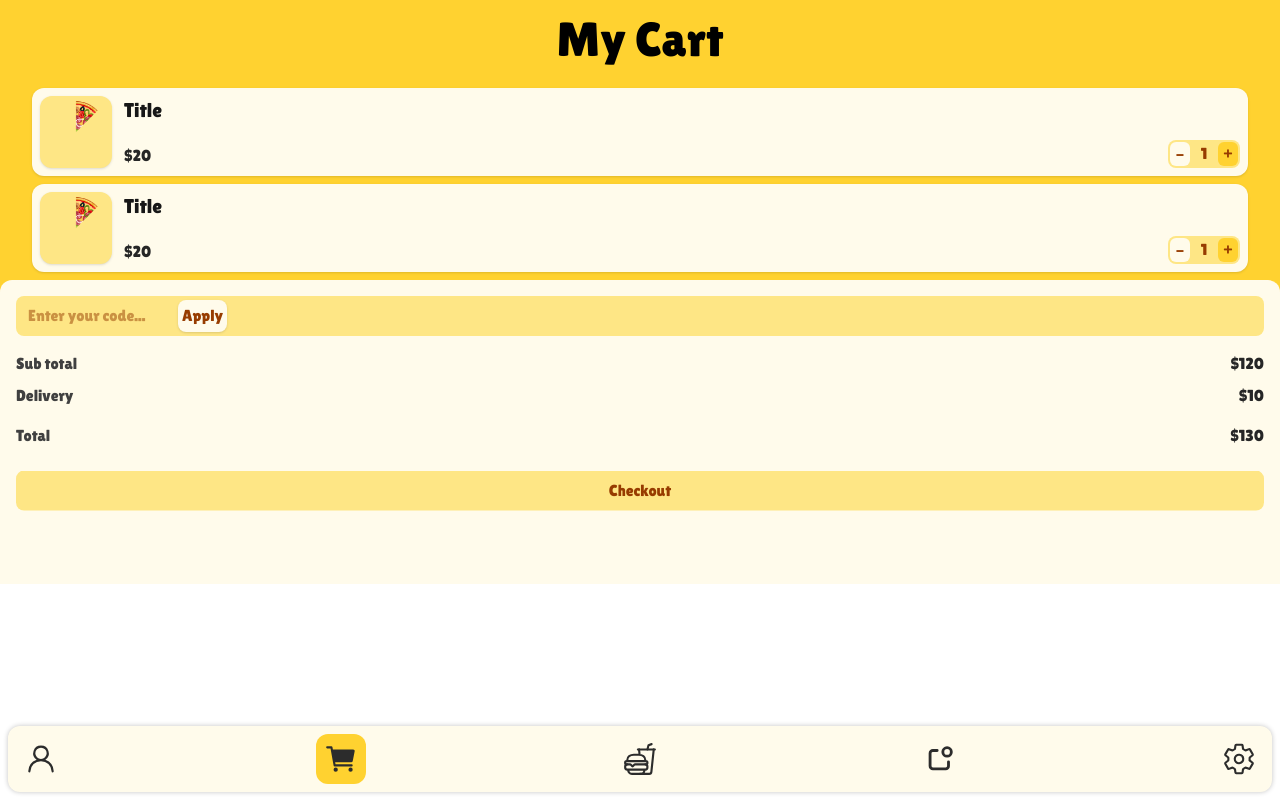
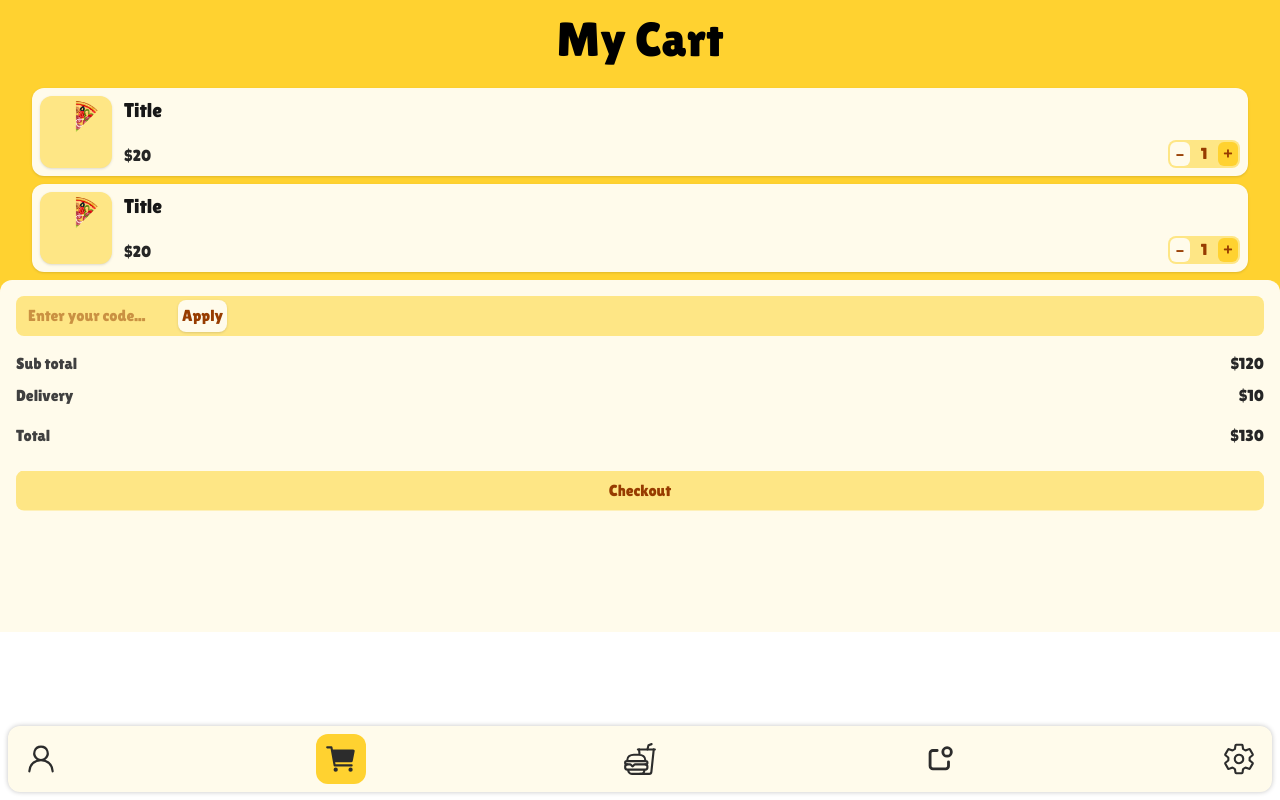
Before and after one commit to mahdibaderloo/fastfood, a React (Vite) app: page /cart in a window 1280 px wide. Built offline with nearby package versions, Linux system fonts and the light colour scheme.

Commit message:
install TS

```diff
--- a/package.json
+++ b/package.json
@@ -22,13 +22,14 @@
   },
   "devDependencies": {
     "@eslint/js": "^9.33.0",
-    "@types/react": "^19.1.10",
-    "@types/react-dom": "^19.1.7",
+    "@types/react": "^19.2.2",
+    "@types/react-dom": "^19.2.1",
     "@vitejs/plugin-react": "^5.0.0",
     "eslint": "^9.33.0",
     "eslint-plugin-react-hooks": "^5.2.0",
     "eslint-plugin-react-refresh": "^0.4.20",
     "globals": "^16.3.0",
+    "typescript": "^5.9.3",
     "vite": "^7.1.2"
   }
 }
--- a/src/components/AppLayout.jsx
+++ b/src/components/AppLayout.jsx
@@ -1,6 +1,6 @@
 import { Outlet } from "react-router-dom";
-import Navbar from "./Navbar";
-import Loading from "./Loading";
+import Navbar from "./Navbar.jsx";
+import Loading from "./Loading.jsx";
 
 function AppLayout() {
   return (
--- a/src/components/Navbar.jsx
+++ b/src/components/Navbar.jsx
@@ -13,7 +13,7 @@ import { NavLink } from "react-router-dom";
 
 function Navbar() {
   return (
-    <nav className="flex justify-between rounded-xl bg-amber-50 dark:bg-neutral-100/30 dark:backdrop-blur-md shadow-[0_0_5px_#0000003d] dark:shadow-[0_0_5px_#ffffff3c] fixed left-0 right-0 bottom-0 p-2 m-2">
+    <nav className="flex justify-between rounded-xl bg-amber-50 dark:bg-amber-50 shadow-[0_0_5px_#0000003d] fixed left-0 right-0 bottom-0 p-2 m-2">
       <NavLink
         to="/dashboard"
         className={({ isActive }) =>
--- a/src/features/cart/CartPrice.jsx
+++ b/src/features/cart/CartPrice.jsx
@@ -1,6 +1,6 @@
 function CartPrice() {
   return (
-    <form className="p-4 bg-amber-50 mt-2 rounded-t-xl pb-18">
+    <form className="p-4 bg-amber-50 dark:bg-amber-300 mt-2 rounded-t-xl pb-30">
       <div className="bg-amber-200 dark:bg-neutral-800 p-1 rounded-lg">
         <input
           type="text"
```
Also changed, not shown: tsconfig.json (added, +44 -0 lines), 1 other file (tests, documents, lock files or other folders).
